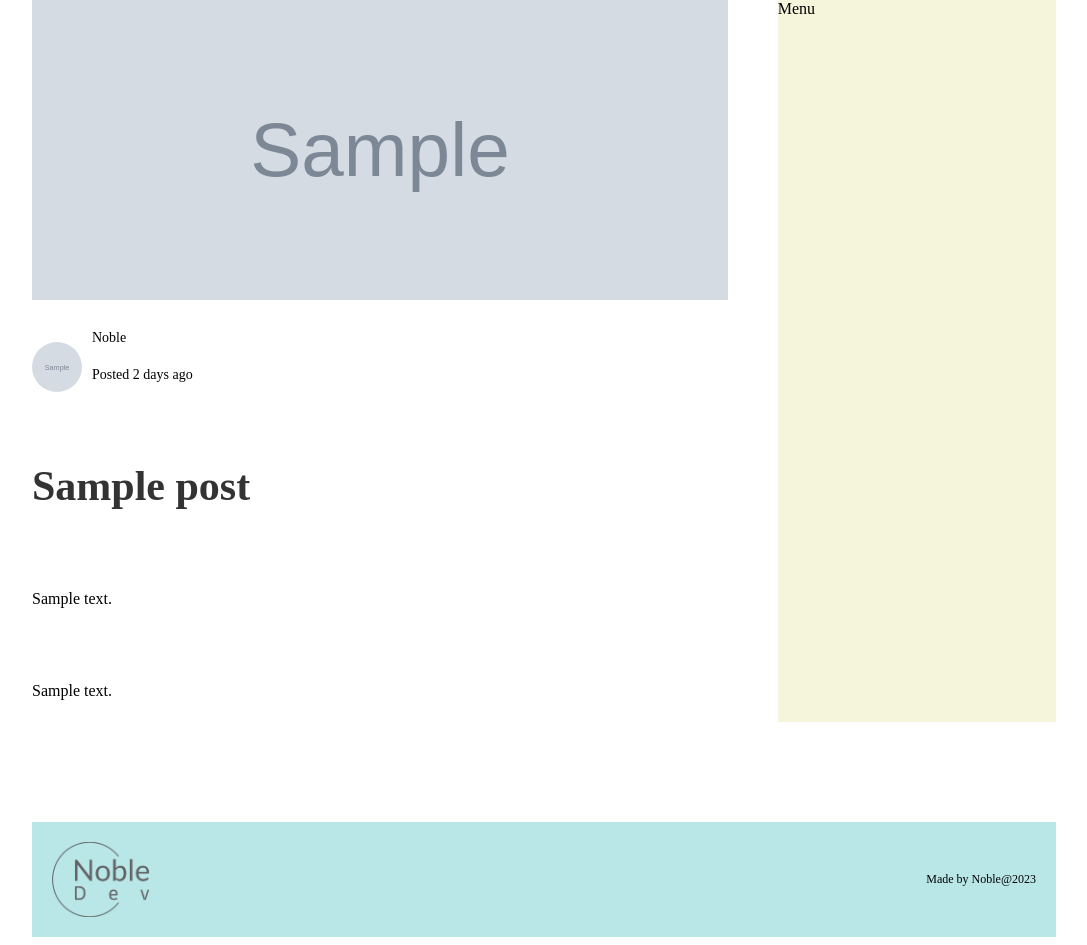
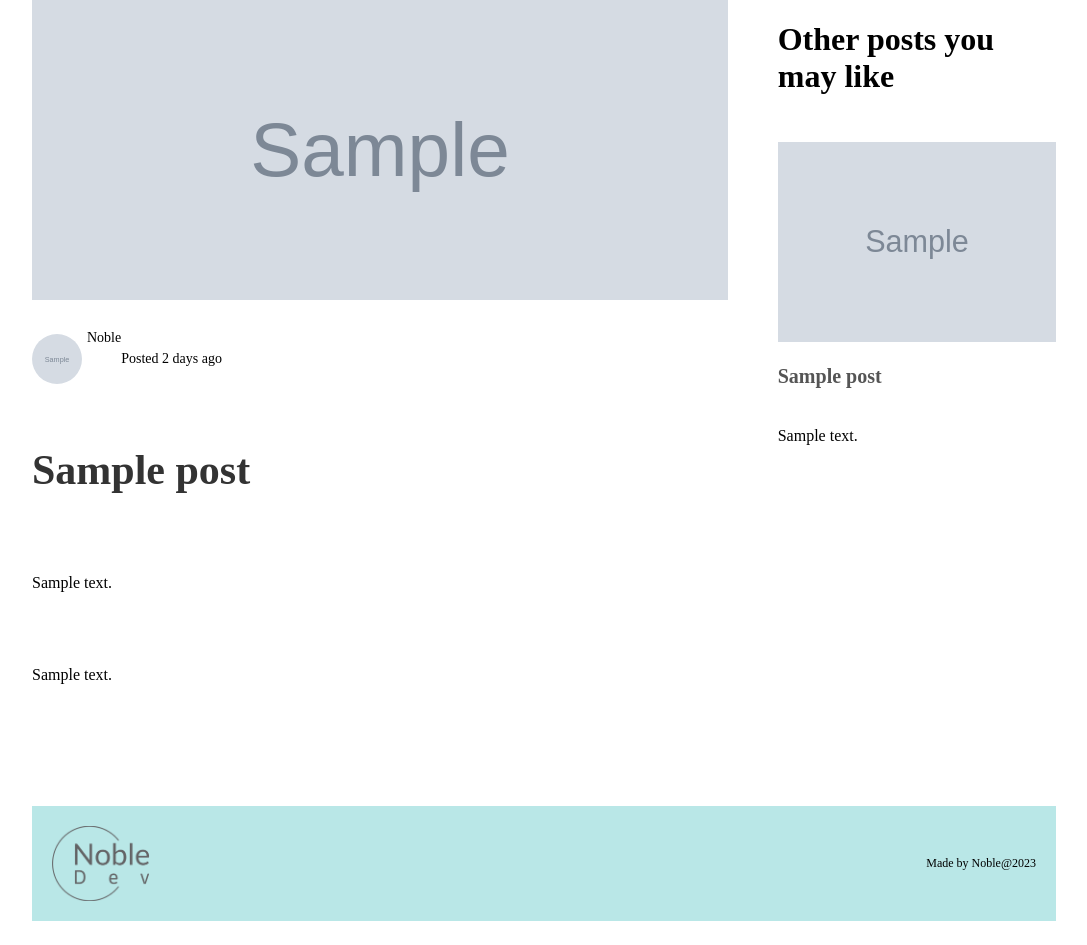
Before and after one commit to Mokoth/blogger, a Flask app: template templates/post.html in a window 1280 px wide. Shown: the part 107-1052 px from the top of the page, without its empty margins (96-1183 px from the left). After the commit the page ends 1028 px from the top, so only its background shows below. Run offline with Flask 3, Linux system fonts and the light colour scheme; the template is opened without the code that fills it: most values are stand-ins (such as "Sample title", 1, 10 or a date in 2020); grey boxes marked "Sample" are stand-in pictures.

Commit message:
Add menu file

```diff
--- a/static/style.css
+++ b/static/style.css
@@ -258,11 +258,38 @@ footer {
 .user {
   display: flex;
   align-items: center;
-  gap: 10px;
+  /* justify-content: space-between; */
+  gap: 5px;
   font-size: 14px;
+}
+
+.info {
+  display: flex;
+  /* align-items: center; */
+  /* flex-direction: column; */
+  /* justify-content: space-between; */
 }
 
 .single_post-menu {
   flex: 2;
-  background-color: beige;
+  display: flex;
+  flex-direction: column;
+  gap: 25px;
 }
+
+.menu-post {
+  display: flex;
+  flex-direction: column;
+  gap: 10px;
+}
+
+.menu-post h1 {
+  color: #555;
+  font-size: 20px;
+}
+
+.menu-post img {
+  width: 100%;
+  height: 200px;
+  object-fit: cover;
+}
--- /dev/null
+++ b/templates/menu.html
@@ -0,0 +1,6 @@
+<h1>Other posts you may like</h1>
+<div class="menu-post">
+  <img src="{{post['url_img']}}" alt="">
+  <h1>{{post['title']}}</h1>
+  <p>{{post['desc']}}</p>
+</div>
--- a/templates/post.html
+++ b/templates/post.html
@@ -16,7 +16,7 @@
     <p>{{post['desc']}}</p>
   </div>
   <div class="single_post-menu">
-    Menu
+    {%include 'menu.html'%}
   </div>
 </div>
 {%endblock%}
```
